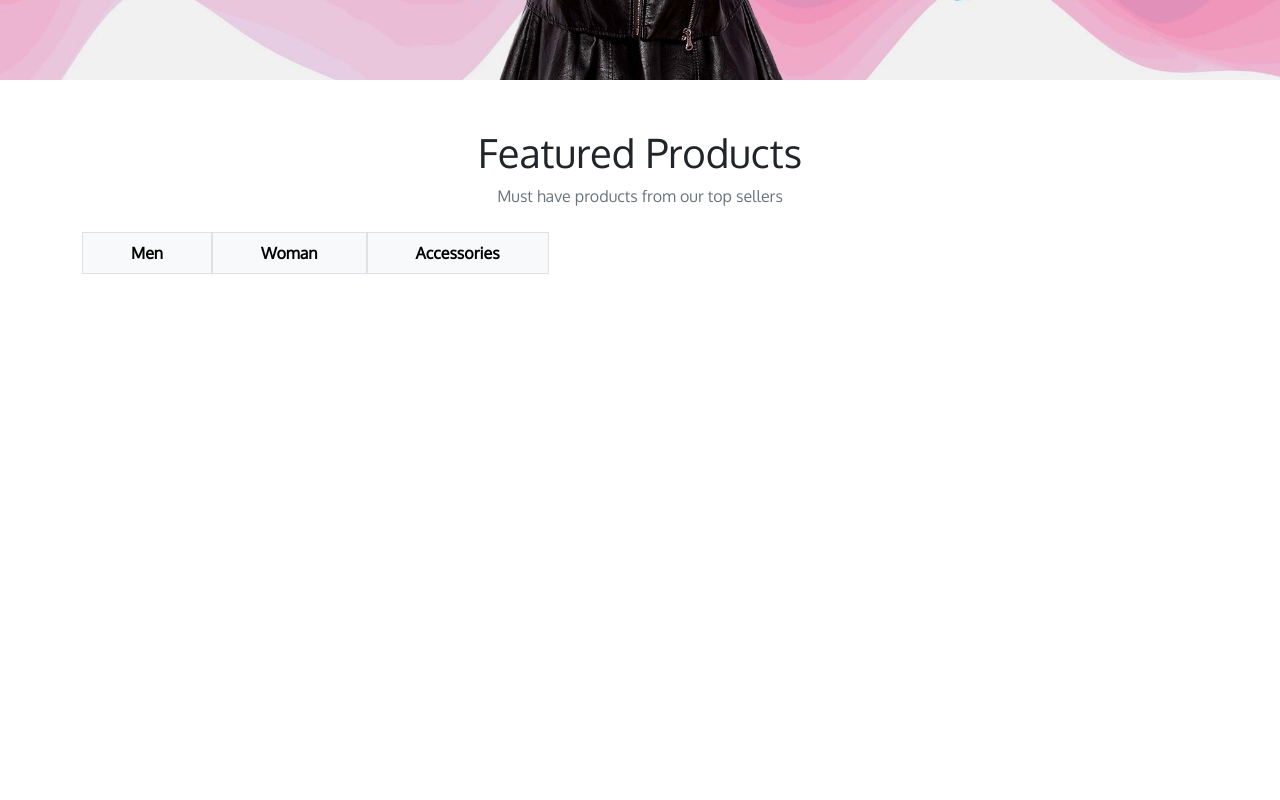
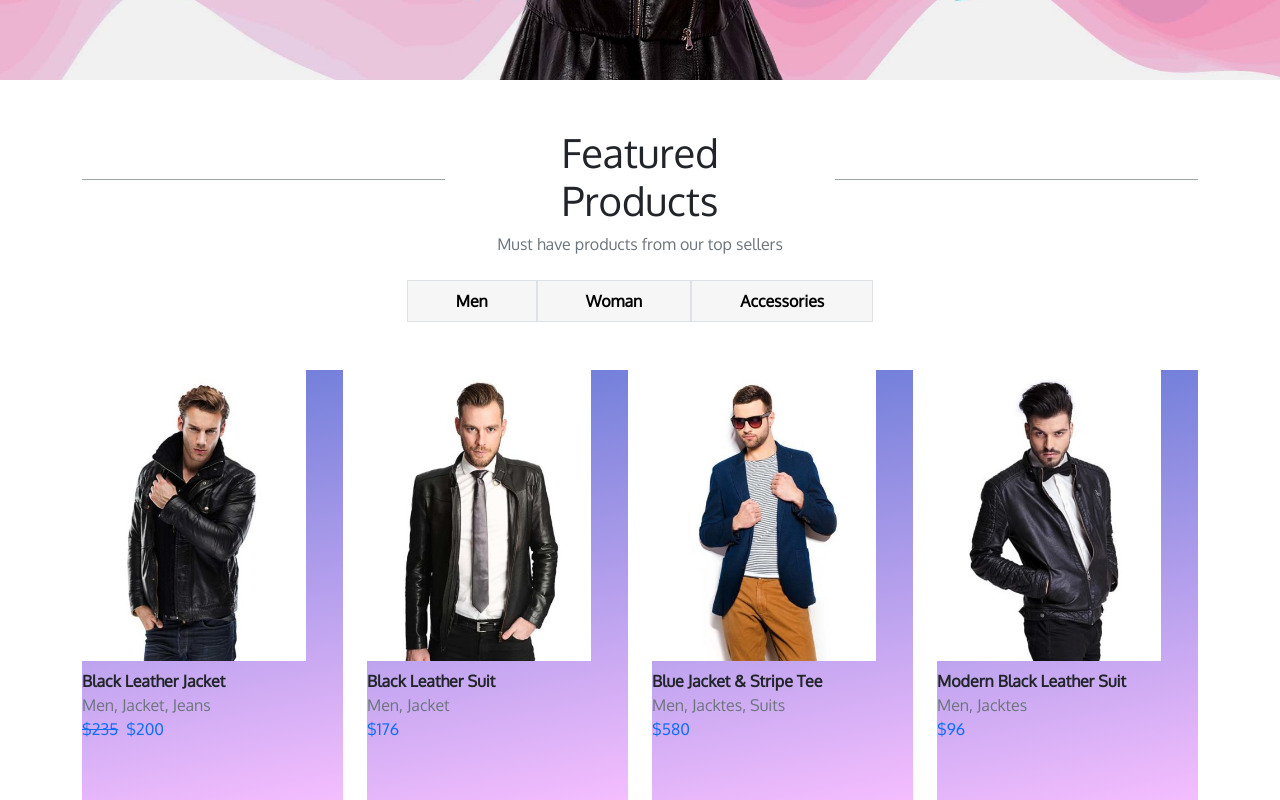
Before and after one commit to Eriksioxx/proj-html-vuejs, a Vue app: page / in a window 1280 px wide. Shown: the part 640-1440 px from the top of the page. Before the commit the page ends 914 px from the top, so only its background shows below. Built offline with nearby package versions, Linux system fonts and the light colour scheme.

Commit message:
component 3 complete

```diff
--- a/src/components/FeaturedProducts.vue
+++ b/src/components/FeaturedProducts.vue
@@ -19,10 +19,10 @@
         <p class="text-muted">Must have products from our top sellers</p>
         <!-- / DETAILS -->
       </div>
-      <!-- Title Center -->
+      <!-- / Title Center -->
 
       <!-- BUTTONS -->
-      <div class="mt-4">
+      <div class="mt-4 justify-content-center d-flex">
         <button
           type="button"
           class="btn btn-light border border-1 rounded-0 px-5 py-2 fw-bold"
@@ -43,9 +43,185 @@
         </button>
       </div>
       <!-- /BUTTONS -->
+
+      <!-- OUTFITS CONTAINER -->
+      <div class="row mt-5">
+        <!-- Outfit 1 hover-->
+        <div class="col-3">
+          <!-- Container Outfit -->
+          <div class="container-outfit">
+            <!-- Show -->
+            <div class="show col-3">
+              <img
+                src="../assets/img/black_elegant_leather_jacket-400x520.jpg"
+                alt="black_elegant_leather_jacket"
+                class="mb-2"
+              />
+
+              <div>
+                <span class="fw-bold">Black Leather Jacket</span>
+                <br />
+                <span class="text-muted">Men, Jacket, Jeans</span>
+                <br />
+                <span class="text-decoration-line-through text-primary me-2"
+                  >$235</span
+                >
+                <span class="text-primary">$200</span>
+              </div>
+            </div>
+            <!-- /Show -->
+
+            <!-- Hidden -->
+            <div
+              class="hidden d-flex align-items-center justify-content-center"
+            >
+              <div
+                class="
+                  container-icon
+                  d-flex
+                  align-items-center
+                  justify-content-center
+                "
+              >
+                <font-awesome-icon
+                  icon="fa-solid fa-check-double"
+                  class="display-6 icon-font"
+                />
+              </div>
+            </div>
+            <!-- /Hidden -->
+          </div>
+          <!-- /Container Outfit -->
+        </div>
+        <!-- / Outfit 1 hover-->
+
+        <!-- Outfit 2 -->
+        <div class="col-3">
+          <div class="container-outfit">
+            <div class="show col-3">
+              <img
+                src="../assets/img/black_leather_suit-400x520.jpg"
+                alt="black_leather_suit"
+                class="mb-2"
+              />
+
+              <div>
+                <span class="fw-bold">Black Leather Suit</span>
+                <br />
+                <span class="text-muted">Men, Jacket</span>
+                <br />
+                <span class="text-primary">$176</span>
+              </div>
+            </div>
+            <!-- Hidden -->
+            <div
+              class="hidden d-flex align-items-center justify-content-center"
+            >
+              <div
+                class="
+                  container-icon
+                  d-flex
+                  align-items-center
+                  justify-content-center
+                "
+              >
+                <font-awesome-icon
+                  icon="fa-solid fa-check-double"
+                  class="display-6 icon-font"
+                />
+              </div>
+            </div>
+            <!-- /Hidden -->
+          </div>
+        </div>
+
+        <!-- / Outfit 2 -->
+
+        <!-- Outfit 3 -->
+        <div class="col-3">
+          <div class="container-outfit">
+            <div class="show col-3">
+              <img
+                src="../assets/img/blue_jacket_and_white_stripe_tee-400x520.jpg"
+                alt="blue_jacket_and_white_stripe_tee"
+                class="mb-2"
+              />
+
+              <div>
+                <span class="fw-bold">Blue Jacket & Stripe Tee</span>
+                <br />
+                <span class="text-muted">Men, Jacktes, Suits</span>
+                <br />
+                <span class="text-primary">$580</span>
+              </div>
+            </div>
+            <!-- Hidden -->
+            <div
+              class="hidden d-flex align-items-center justify-content-center"
+            >
+              <div
+                class="
+                  container-icon
+                  d-flex
+                  align-items-center
+                  justify-content-center
+                "
+              >
+                <font-awesome-icon
+                  icon="fa-solid fa-check-double"
+                  class="display-6 icon-font"
+                />
+              </div>
+            </div>
+            <!-- /Hidden -->
+          </div>
+        </div>
+        <!-- / Outfit 3 -->
+
+        <!-- Outfit 4 -->
+        <div class="col-3">
+          <div class="container-outfit">
+            <div class="show col-3">
+              <img
+                src="../assets/img/modern_black_leather_suit-400x520.jpg"
+                alt="modern_black_leather_suit"
+                class="mb-2"
+              />
+
+              <div>
+                <span class="fw-bold">Modern Black Leather Suit</span>
+                <br />
+                <span class="text-muted">Men, Jacktes</span>
+                <br />
+                <span class="text-primary">$96</span>
+              </div>
+            </div>
+            <!-- Hidden -->
+            <div
+              class="hidden d-flex align-items-center justify-content-center"
+            >
+              <div
+                class="
+                  container-icon
+                  d-flex
+                  align-items-center
+                  justify-content-center
+                "
+              >
+                <font-awesome-icon
+                  icon="fa-solid fa-check-double"
+                  class="display-6 icon-font"
+                />
+              </div>
+            </div>
+            <!-- /Hidden -->
+          </div>
+        </div>
+        <!-- / Outfit 4 -->
+      </div>
+      <!-- / OUTFITS CONTAINER -->
     </div>
   </div>
-  <!-- /Title Center -->
 </template>
 
 <script>
@@ -57,4 +233,69 @@ export default {
 
 <style scoped lang="scss">
 @import "@/style/variables.scss";
+
+.border_bottom {
+  border-bottom: 1px solid $edward-color;
+  width: 400px;
+}
+
+button {
+  background-color: #f6f6f6;
+
+  &:hover {
+    background-color: $edward-color;
+  }
+}
+
+// Hidden
+.hidden {
+  width: 100%;
+  height: 430px;
+  display: none;
+  background: rgb(103, 122, 215);
+  background: linear-gradient(
+    169deg,
+    rgba(103, 122, 215, 1) 0%,
+    rgba(225, 70, 252, 0.3536765047816002) 100%
+  );
+
+  .container-icon {
+    width: 50px;
+    height: 50px;
+    background-color: $shark-color;
+    border-radius: 50%;
+    .icon-font {
+      color: $white-color;
+    }
+  }
+}
+.show {
+  position: absolute;
+  z-index: 0;
+  > img {
+    width: 70%;
+  }
+}
+
+// HOVER
+.container-outfit {
+  &:hover {
+    .show > img {
+      -webkit-transition: opacity 0.4s ease-in-out;
+      -moz-transition: opacity 0.4s ease-in-out;
+      -ms-transition: opacity 0.4s ease-in-out;
+      -o-transition: opacity 0.4s ease-in-out;
+      transition: opacity 0.4s ease-in-out;
+      opacity: 0.5;
+    }
+
+    .hidden {
+      display: block;
+      transition-property: display;
+      transition-duration: 0.4s;
+      -webkit-transition-property: display; /*Safari e Chrome */
+      -webkit-transition-duration: 0.4s;
+    }
+  }
+}
 </style>
--- a/src/main.js
+++ b/src/main.js
@@ -29,9 +29,11 @@ import { faYoutube } from '@fortawesome/free-brands-svg-icons'
 import { faChevronDown } from '@fortawesome/free-solid-svg-icons'
 import { faCartShopping } from '@fortawesome/free-solid-svg-icons'
 import { faMagnifyingGlass } from '@fortawesome/free-solid-svg-icons'
+import { faCheckDouble } from '@fortawesome/free-solid-svg-icons'
+
 /* add icons to the library */
 library.add(faUserSecret, faFacebookF, faTwitter, faInstagram, faYoutube, faChevronDown,
-  faCartShopping, faMagnifyingGlass)
+  faCartShopping, faMagnifyingGlass, faCheckDouble)
 
 /* add font awesome icon component */
 Vue.component('font-awesome-icon', FontAwesomeIcon)
--- a/src/style/variables.scss
+++ b/src/style/variables.scss
@@ -12,7 +12,6 @@ $confetti-color: #e6ca5c;
 
 // Median Vut Colors
 $melanie-color: #e6c3d3;
-$shark-color: #2f3034;
 $americano-color: #89746c;
 $lavender-purple-color: #8778b6;
 $cascade-color: #97acae;
```
